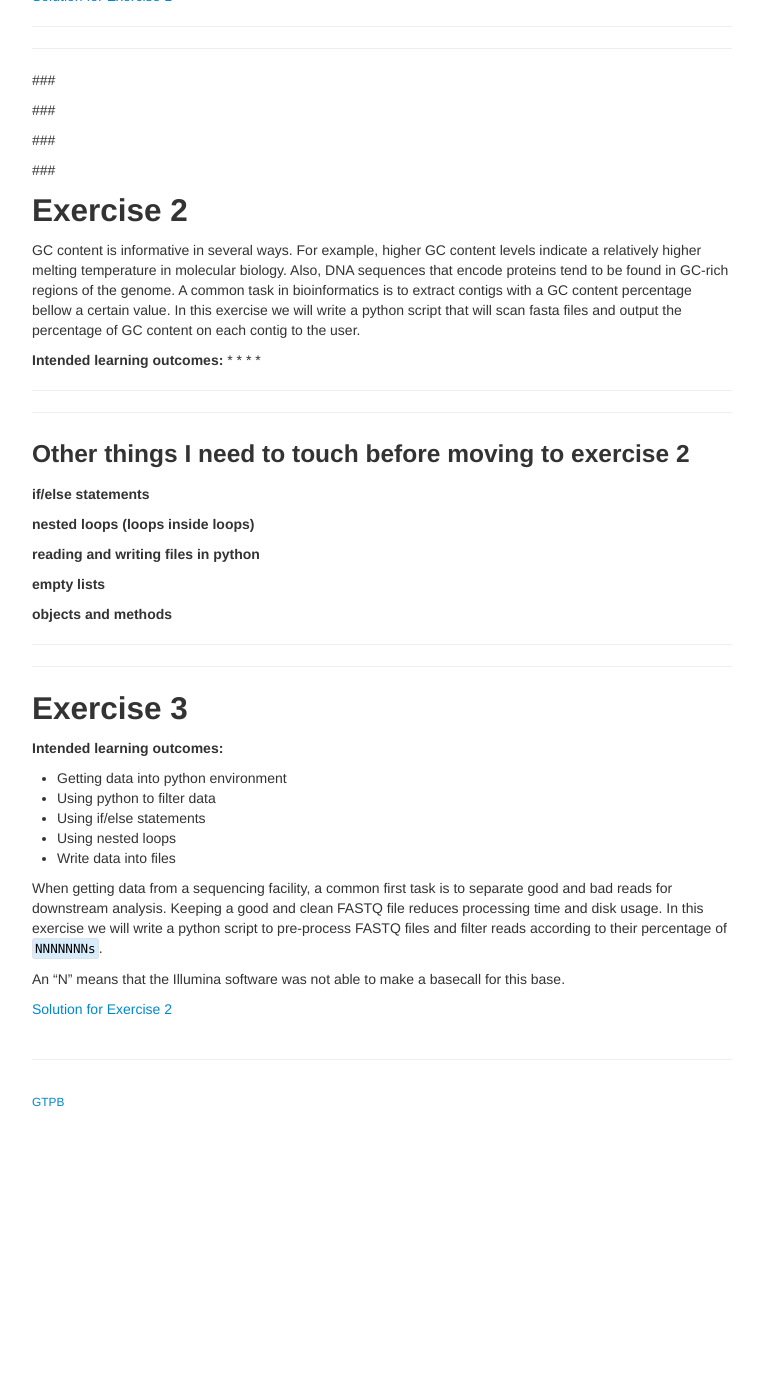
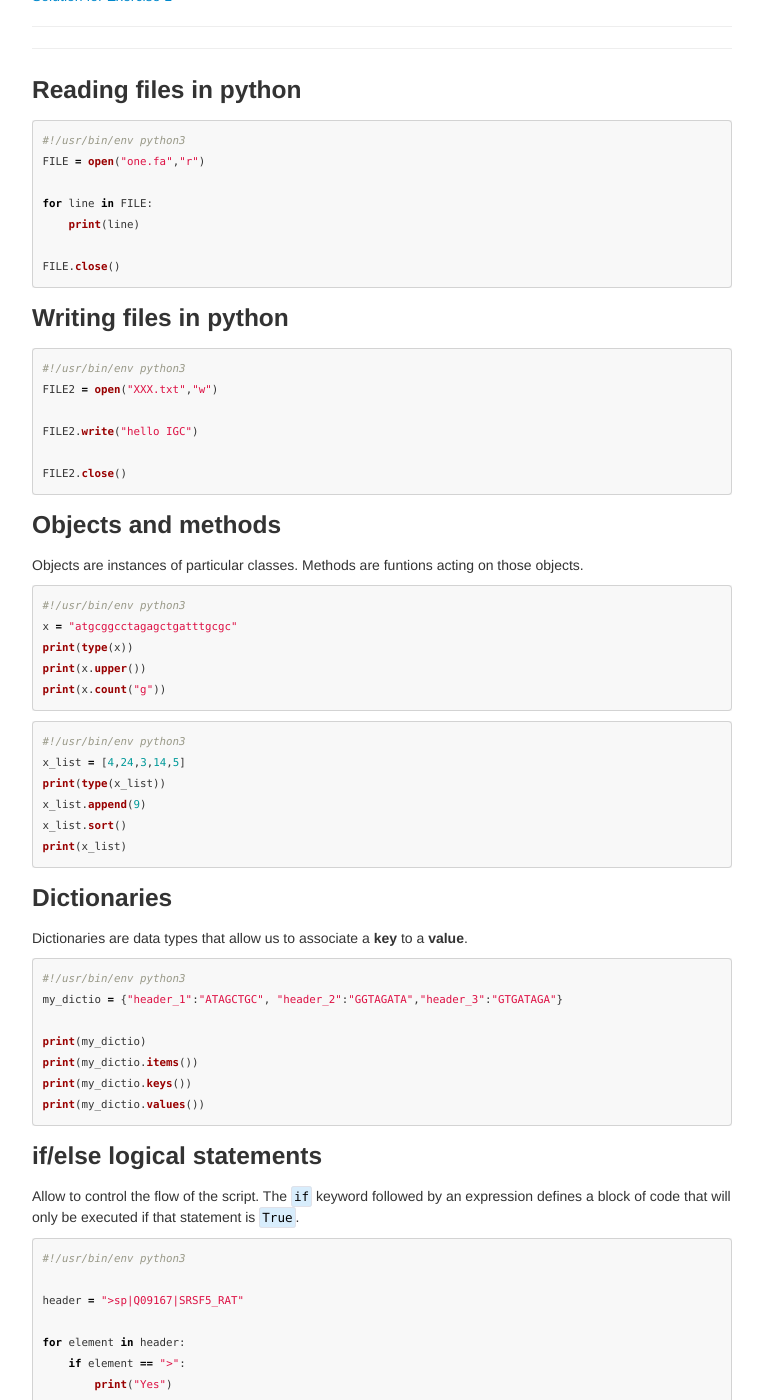
Before and after one commit to GTPB/IBB21, a Jekyll site: the page built from pages/Introduction.md, in a window 1280 px wide and 1400 px high, scrolled down 3570 px. Shown: the whole window, without its empty margins (258-1021 px from the left). Built offline with Jekyll 4.4.1, drawn with Linux system fonts in a browser that asks for light colours; our own code applies the rules of GitHub Pages for plain Markdown files; before the commit the page ends 4692 px from its top, so only the background shows below that.

Commit message:
added python topics

````diff
--- a/pages/Introduction.md
+++ b/pages/Introduction.md
@@ -149,16 +149,76 @@ Write a script to download insulin protein sequences from uniPROT and use those
 ***********************************************************************
 ***********************************************************************
 
-###
+### Reading files in python
 
+```python
+#!/usr/bin/env python3
+FILE = open("one.fa","r")
 
-###
+for line in FILE:
+    print(line)
 
+FILE.close()
+```
+### Writing files in python
 
-###
+```python
+#!/usr/bin/env python3
+FILE2 = open("XXX.txt","w")
 
+FILE2.write("hello IGC")
 
-###
+FILE2.close()
+```
+
+### Objects and methods
+Objects are instances of particular classes. Methods are funtions acting on those objects.
+
+```python
+#!/usr/bin/env python3
+x = "atgcggcctagagctgatttgcgc"
+print(type(x))
+print(x.upper())
+print(x.count("g"))
+```
+
+```python
+#!/usr/bin/env python3
+x_list = [4,24,3,14,5]
+print(type(x_list))
+x_list.append(9)
+x_list.sort()
+print(x_list)
+```
+
+### Dictionaries
+
+Dictionaries are data types that allow us to associate a **key** to a **value**.
+```python
+#!/usr/bin/env python3
+my_dictio = {"header_1":"ATAGCTGC", "header_2":"GGTAGATA","header_3":"GTGATAGA"}
+
+print(my_dictio)
+print(my_dictio.items())
+print(my_dictio.keys())
+print(my_dictio.values())
+```
+
+### if/else logical statements
+Allow to control the flow of the script. The `if` keyword followed by an expression defines a block of code that will only be executed if that statement is `True`.
+
+```python
+#!/usr/bin/env python3
+
+header = ">sp|Q09167|SRSF5_RAT"
+
+for element in header:
+    if element == ">":
+        print("Yes")
+
+    else:
+        print("No")
+```
 
 ## Exercise 2
 
@@ -174,20 +234,13 @@ In this exercise we will write a python script that will scan fasta files and ou
 ***********************************************************************
 ***********************************************************************
 
-### Other things I need to touch before moving to exercise 2
 
-**if/else statements**
-
-**nested loops (loops inside loops)**
-
-**reading and writing files in python**
-
-**empty lists**
-
-**objects and methods**
 
 ***********************************************************************
 ***********************************************************************
+
+### nested loops (loops inside loops)
+
 
 
 ## Exercise 3
````
